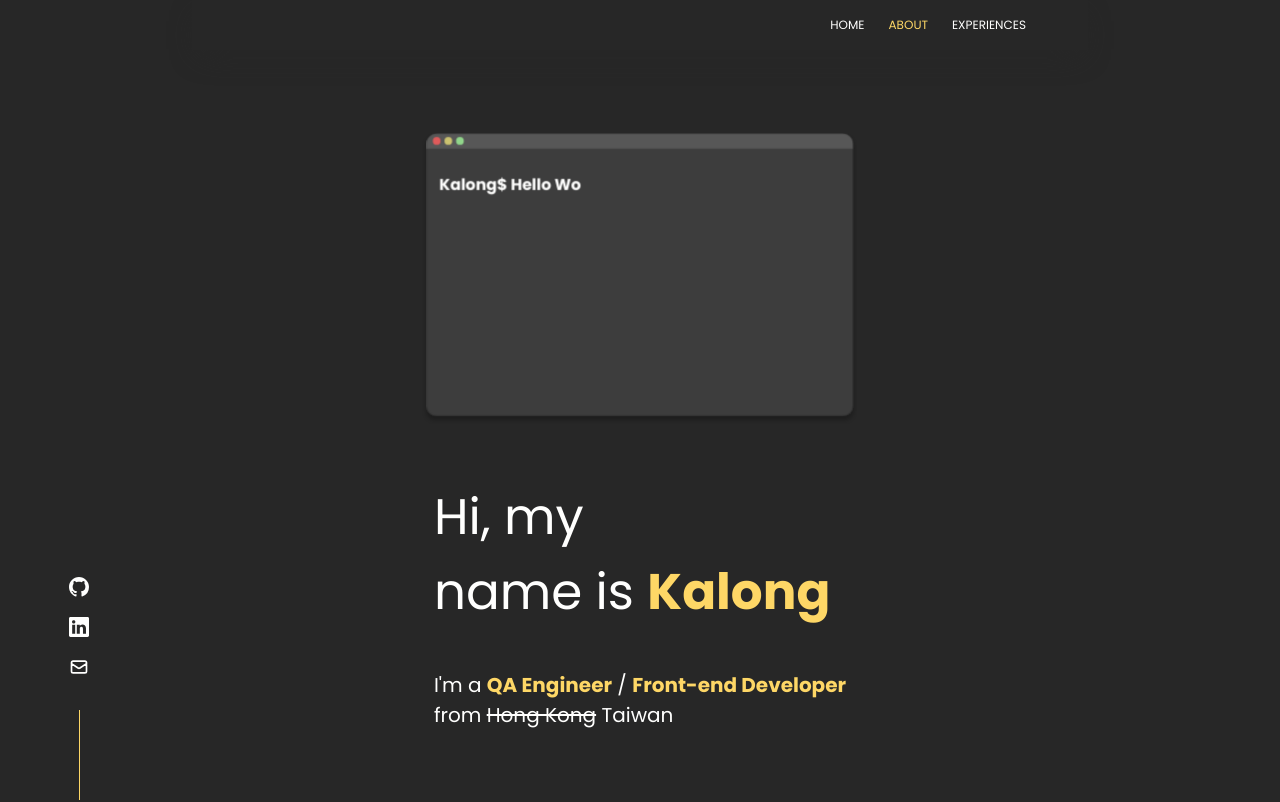
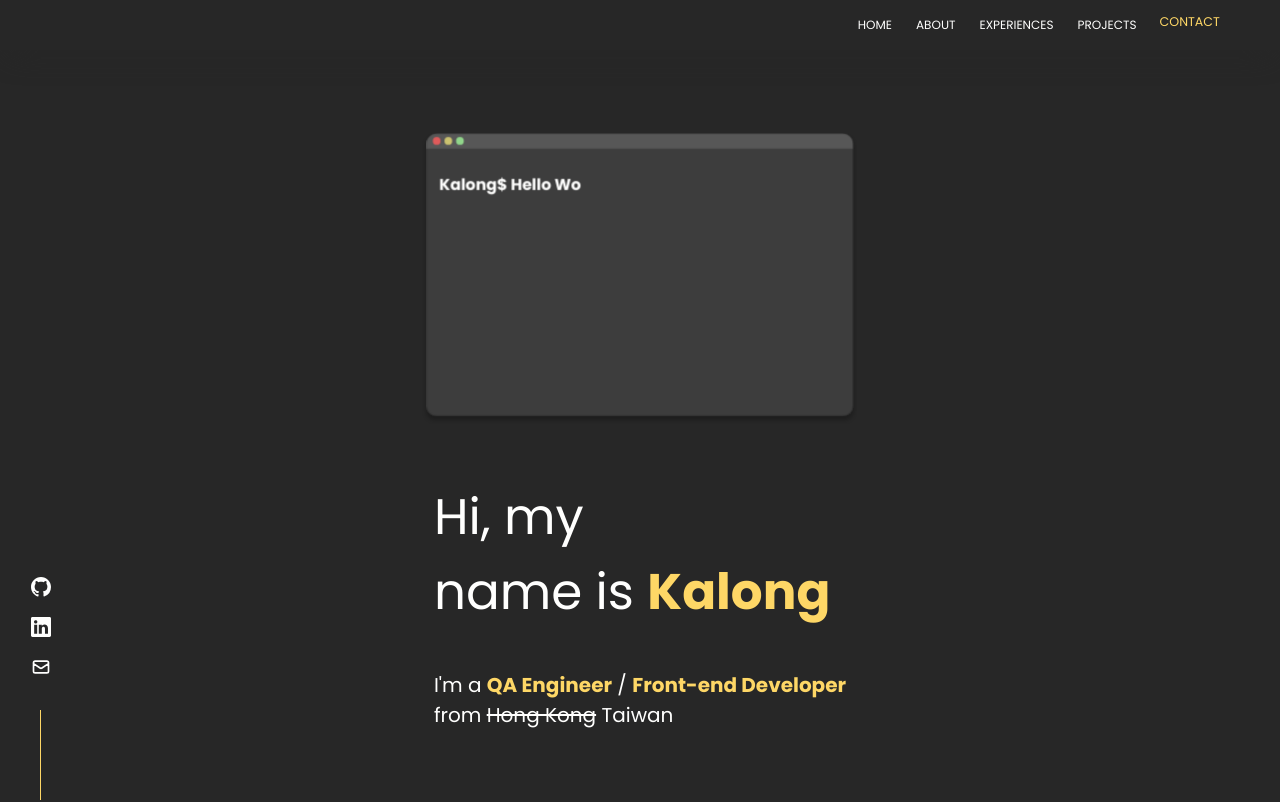
Before and after one commit to KalongChan/kalong-portfolio-page, a Next.js app: page / in a window 1280 px wide. Shown: the top 802 px of the page. Built offline with nearby package versions, Linux system fonts and the light colour scheme.

Commit message:
intersection observer for detecting current active section on desktop navbar && part of contact me form

```diff
--- a/package.json
+++ b/package.json
@@ -11,13 +11,15 @@
   "dependencies": {
     "eslint": "8.35.0",
     "eslint-config-next": "13.2.3",
+    "formik": "^2.2.9",
     "lodash": "^4.17.21",
     "next": "13.2.3",
     "react": "18.2.0",
     "react-dom": "18.2.0",
     "react-icons": "^4.8.0",
     "react-intersection-observer": "^9.4.3",
-    "react-parallax-tilt": "^1.7.114"
+    "react-parallax-tilt": "^1.7.114",
+    "yup": "^1.0.2"
   },
   "devDependencies": {
     "sass": "^1.58.3"
--- a/src/components/About.js
+++ b/src/components/About.js
@@ -1,9 +1,8 @@
 import Image from "next/image";
-import {Fragment} from "react";
 
 const About = () => {
   return (
-    <Fragment>
+    <div className="about">
       <div className="about__left">
         <div className="about__left-title">About Me</div>
         <div className="about__left-text">
@@ -23,7 +22,7 @@ const About = () => {
           className="about__right-img"
         />
       </div>
-    </Fragment>
+    </div>
   );
 };
 
--- a/src/components/ContactMe.js
+++ b/src/components/ContactMe.js
@@ -1,8 +1,32 @@
 import Link from "next/link";
+import {Fragment} from "react";
+import * as Yup from "yup";
+import {Formik, Form, Field} from "formik";
 
 const ContactMe = () => {
+  const formSchema = Yup.object().shape({
+    email: Yup.string()
+      .email("Invalid email")
+      .required("Please enter your email address"),
+    name: Yup.string().required("Please enter your name"),
+    message: Yup.string().required("Please enter your message"),
+  });
+
+  const formItems = [
+    {type: "email", label: "Email"},
+    {type: "name", label: "Your Name"},
+    {type: "message", label: "Your Message"},
+  ];
+
+  const initialValues = {email: "", name: "", message: ""};
+
+  const handleSubmit = (values) => {
+    // e.preventDefault();
+    console.log(values);
+  };
+
   return (
-    <div className="contact">
+    <Fragment>
       <div className="contact__title">Contact Me</div>
       <div className="contact__text">
         Feel free to contact me by clicking the button below
@@ -13,10 +37,34 @@ const ContactMe = () => {
         <img src="/img/up.png"></img>
       </div>
 
+      <Formik
+        initialValues={initialValues}
+        validationSchema={formSchema}
+        onSubmit={(values) => {
+          console.log(values);
+        }}
+      >
+        {({errors, touched}) => (
+          <Form>
+            <Field name="name" />
+            {errors.name && touched.name ? <div>{errors.name}</div> : null}
+            <Field name="email" />
+            {errors.email && touched.email ? <div>{errors.email}</div> : null}
+            <Field name="message" as="textarea" />
+            {errors.message && touched.message ? (
+              <div>{errors.message}</div>
+            ) : null}
+            <button className="contact__btn" type="submit">
+              Submit
+            </button>
+          </Form>
+        )}
+      </Formik>
+
       <div className="contact__btn">
         <Link href="mailto:kalongchan1113@gmail.com">Click Me</Link>
       </div>
-    </div>
+    </Fragment>
   );
 };
 
--- a/src/components/Jobs.js
+++ b/src/components/Jobs.js
@@ -1,9 +1,10 @@
 import Link from "next/link";
+import {Fragment} from "react";
 import {jobs} from "../config";
 
 const Jobs = () => {
   return (
-    <div className="jobs" id="jobs">
+    <Fragment>
       <div className="jobs__main-title">Where I&#39;ve Worked</div>
       <div className="job">
         {jobs.map((job) => (
@@ -33,7 +34,7 @@ const Jobs = () => {
         ))}
         <img src="/img/circle-spin.svg" alt="" className="job__spinning" />
       </div>
-    </div>
+    </Fragment>
   );
 };
 
--- a/src/components/Navbar.js
+++ b/src/components/Navbar.js
@@ -37,6 +37,8 @@ const Navbar = ({active}) => {
     {nav: "home", id: "#home"},
     {nav: "about", id: "#about"},
     {nav: "experiences", id: "#jobs"},
+    {nav: "projects", id: "#projects"},
+    {nav: "contact", id: "#contact"},
   ];
 
   return (
--- a/src/components/Projects.js
+++ b/src/components/Projects.js
@@ -1,30 +1,12 @@
 import Link from "next/link";
 import Tilt from "react-parallax-tilt";
 import {BsGithub, BsBoxArrowUpRight} from "react-icons/bs";
-import {useEffect, useState} from "react";
+import {Fragment, useEffect, useState} from "react";
 import {projects} from "../config";
 
-const Projects = () => {
-  const [mode, setMode] = useState("");
-  const handleWindowResize = () => {
-    if (window.innerWidth > 768) {
-      setMode("desktop");
-    } else {
-      setMode("mobile");
-    }
-  };
-  useEffect(() => {
-    if (typeof window !== "undefined") {
-      handleWindowResize();
-      window.addEventListener("resize", handleWindowResize);
-    }
-    return () => {
-      window.removeEventListener("resize", handleWindowResize);
-    };
-  }, [handleWindowResize]);
-
+const Projects = ({mode}) => {
   return (
-    <div className="project-group" id="projects">
+    <Fragment>
       <div className="project-group__main-title">What I&#39;ve built</div>
 
       {projects.map((project, index) => (
@@ -91,7 +73,7 @@ const Projects = () => {
           </div>
         </div>
       ))}
-    </div>
+    </Fragment>
   );
 };
 export default Projects;
--- a/src/pages/index.js
+++ b/src/pages/index.js
@@ -8,43 +8,89 @@ import Footer from "@/components/Footer";
 import Sidebar from "@/components/Sidebar";
 import Navbar from "@/components/Navbar";
 import {useInView} from "react-intersection-observer";
-import {useEffect, useState} from "react";
+import {Fragment, useEffect, useState} from "react";
 
 export default function Home() {
+  //Navbar active section checker
   const [active, setActive] = useState([]);
-  const [loaded, setLoaded] = useState();
 
   const {ref: heroRef, inView: heroInView} = useInView({
     threshold: 0.3,
   });
 
   const {ref: aboutRef, inView: aboutInView} = useInView({
-    threshold: 0.8,
+    threshold: 0.3,
+  });
+
+  const {ref: jobsRef, inView: jobsInView} = useInView({
+    threshold: 0.3,
+  });
+
+  const {ref: projectsRef, inView: projectsInView} = useInView({
+    threshold: 0.3,
+  });
+
+  const {ref: contactRef, inView: contactInView} = useInView({
+    threshold: 0.3,
   });
 
   useEffect(() => {
-    // setActive[(heroInView, aboutInView)];
-    setActive([heroInView, aboutInView]);
-  }, [heroInView, aboutInView]);
+    setActive([
+      heroInView,
+      aboutInView,
+      jobsInView,
+      projectsInView,
+      contactInView,
+    ]);
+  }, [heroInView, aboutInView, jobsInView, projectsInView, contactInView]);
 
-  console.log(active);
-  // console.log(active.lastIndexOf(true));
+  console.log(active, active.lastIndexOf(true));
+
+  //Desktop && Mobile mode checker
+  const [mode, setMode] = useState("");
+  const handleWindowResize = () => {
+    if (window.innerWidth > 768) {
+      setMode("desktop");
+    } else {
+      setMode("mobile");
+    }
+  };
+  useEffect(() => {
+    if (typeof window !== "undefined") {
+      handleWindowResize();
+      window.addEventListener("resize", handleWindowResize);
+    }
+    return () => {
+      window.removeEventListener("resize", handleWindowResize);
+    };
+  }, [handleWindowResize]);
 
   return (
-    <div className="home-container">
-      <Navbar active={active} />
-      <div className="hero" id="home" ref={heroRef}>
-        <Hero inView={heroInView} />
+    <Fragment>
+      {/* Navbar */}
+      {mode === "desktop" && <Navbar active={active} />}
+
+      {/* Body */}
+      <div className="home__container">
+        <div className="hero" id="home" ref={heroRef}>
+          <Hero inView={heroInView} />
+        </div>
+        <div className="about__container" id="about" ref={aboutRef}>
+          <About inView={aboutInView} />
+          <Technologies />
+        </div>
+        <div className="jobs" id="jobs" ref={jobsRef}>
+          <Jobs inView={jobsInView} />
+        </div>
+        <div className="project-group" id="projects" ref={projectsRef}>
+          <Projects inView={projectsInView} mode={mode} />
+        </div>
+        <div className="contact" id="contact" ref={contactRef}>
+          <ContactMe inView={contactInView} />
+        </div>
+        <Sidebar />
       </div>
-      <div className="about" id="about" ref={aboutRef}>
-        <About inView={aboutInView} />
-      </div>
-      <Technologies />
-      <Jobs />
-      <Projects />
-      <ContactMe />
-      <Sidebar />
       <Footer />
-    </div>
+    </Fragment>
   );
 }
--- a/src/styles/_Navbar.scss
+++ b/src/styles/_Navbar.scss
@@ -40,6 +40,7 @@ $nav-height: 50px;
       text-transform: uppercase;
       font-size: 12px;
       cursor: pointer;
+      transition: all 0.3s ease-in-out;
 
       &:hover {
         color: utils.$highlight;
@@ -48,6 +49,7 @@ $nav-height: 50px;
       &--active {
         @extend .navbar__list-item;
         color: utils.$highlight;
+        transform: translateY(-3px) scale(1.05);
       }
     }
   }
--- a/src/styles/_Sidebar.scss
+++ b/src/styles/_Sidebar.scss
@@ -2,7 +2,7 @@
 
 .sidebar {
   position: fixed;
-  left: 5%;
+  left: 2%;
   bottom: 0;
 
   @include utils.mobile {
--- a/src/styles/global.scss
+++ b/src/styles/global.scss
@@ -29,10 +29,12 @@ a {
   text-decoration: none;
 }
 
-.home-container {
-  padding: 0 15%;
+.home {
+  &__container {
+    padding: 0 15%;
 
-  @include utils.mobile {
-    padding: 0 5%;
+    @include utils.mobile {
+      padding: 0 5%;
+    }
   }
 }
```
Also changed, not shown: 1 other file (tests, documents, lock files or other folders).
